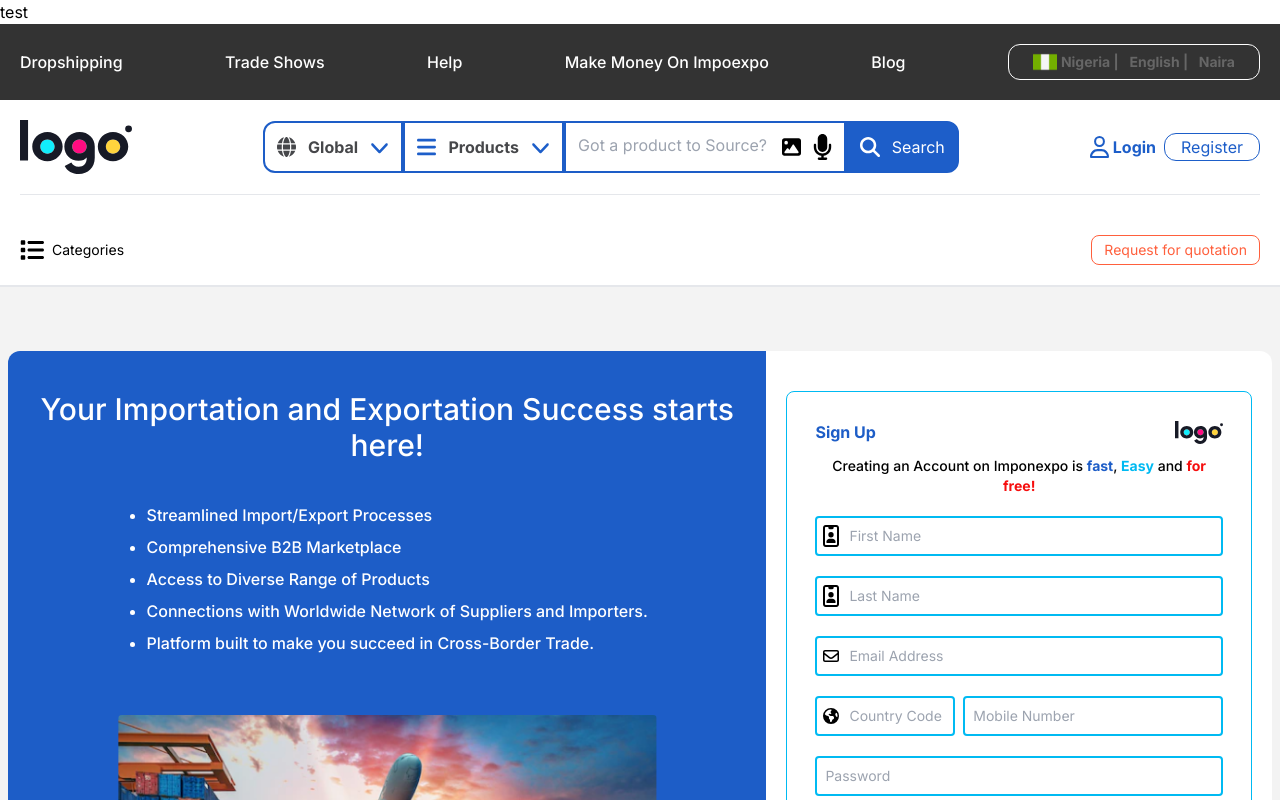
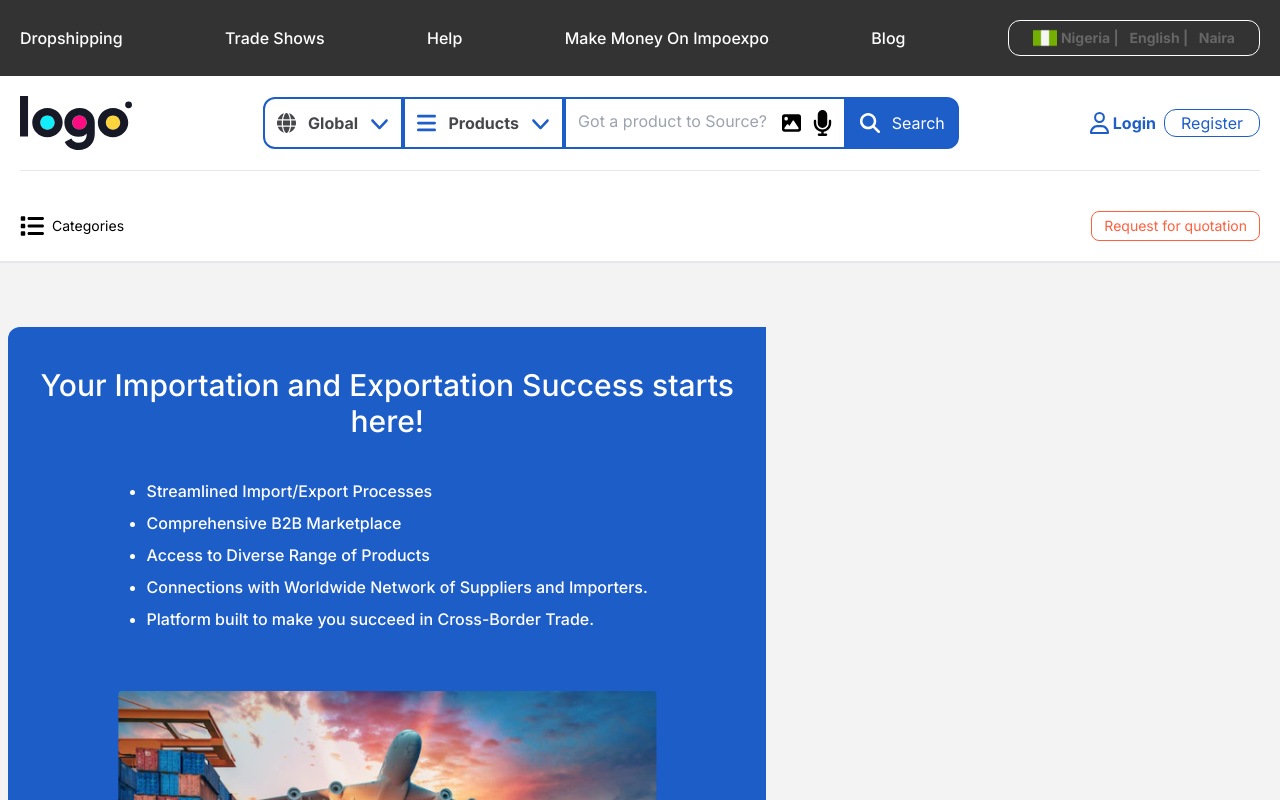
Before and after one commit to apurboroy7077/imponexpo_frontend, a Next.js app: page /sign-up in a window 1280 px wide. Shown: the top 800 px of the page. Built offline with nearby package versions, Linux system fonts and the light colour scheme.

Commit message:
Fixed Errors.

```diff
--- a/src/components/SignUpSection.tsx
+++ b/src/components/SignUpSection.tsx
@@ -1,5 +1,5 @@
 import TheSection from "./TheSection";
-import SignUpForm from "./sign-up/SignUpForm";
+// import SignUpForm from "./sign-up/SignUpForm";
 
 const SignUpSection = () => {
   return (
@@ -42,7 +42,7 @@ const SignUpSection = () => {
                 </div>
               </div>
             </div>
-            <SignUpForm />
+            {/* <SignUpForm /> */}
           </div>
         </div>
       </div>
--- a/src/configs/function-starting-on-startup/AllStartupFunctions.tsx
+++ b/src/configs/function-starting-on-startup/AllStartupFunctions.tsx
@@ -1,12 +1,8 @@
 import React from "react";
-import AuthenticateUser from "./AuthenticateUser";
+// import AuthenticateUser from "./AuthenticateUser";
 
 const AllStartupFunctions = () => {
-  return (
-    <>
-      <AuthenticateUser />
-    </>
-  );
+  return <>{/* <AuthenticateUser /> */}</>;
 };
 
 export default AllStartupFunctions;
--- a/src/configs/function-starting-on-startup/AuthenticateUser.tsx
+++ b/src/configs/function-starting-on-startup/AuthenticateUser.tsx
@@ -8,6 +8,7 @@ import axios from "axios";
 import React, { useEffect } from "react";
 
 const AuthenticateUser = () => {
+  useEffect(() => {
     const authenticationToken = localStorage.getItem(
       KEYNAME_OF_AUTHENTICATION_TOKEN_IN_LOCALSTORAGE
     );
@@ -23,8 +24,6 @@ const AuthenticateUser = () => {
           console.log(error);
         });
     };
-
-  useEffect(() => {
     if (authenticationToken) {
       authenticateUserFunction();
     }
```
Lines whose indentation alone changed are shown as unchanged.
